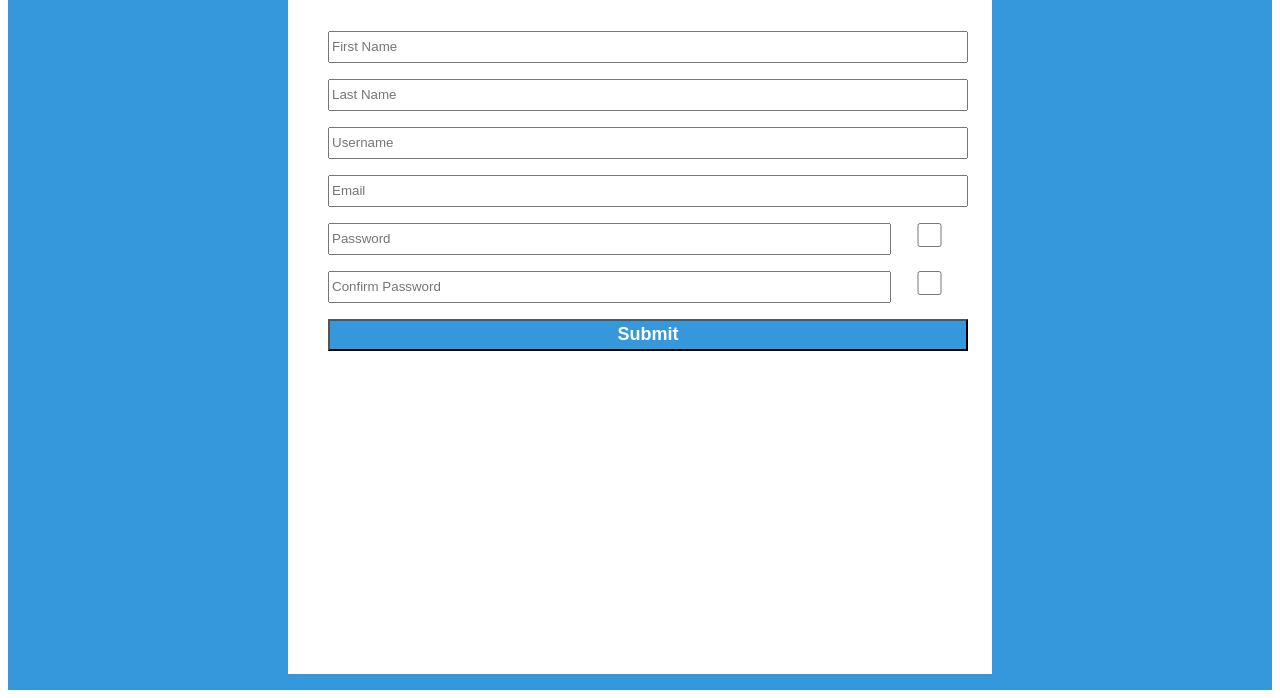
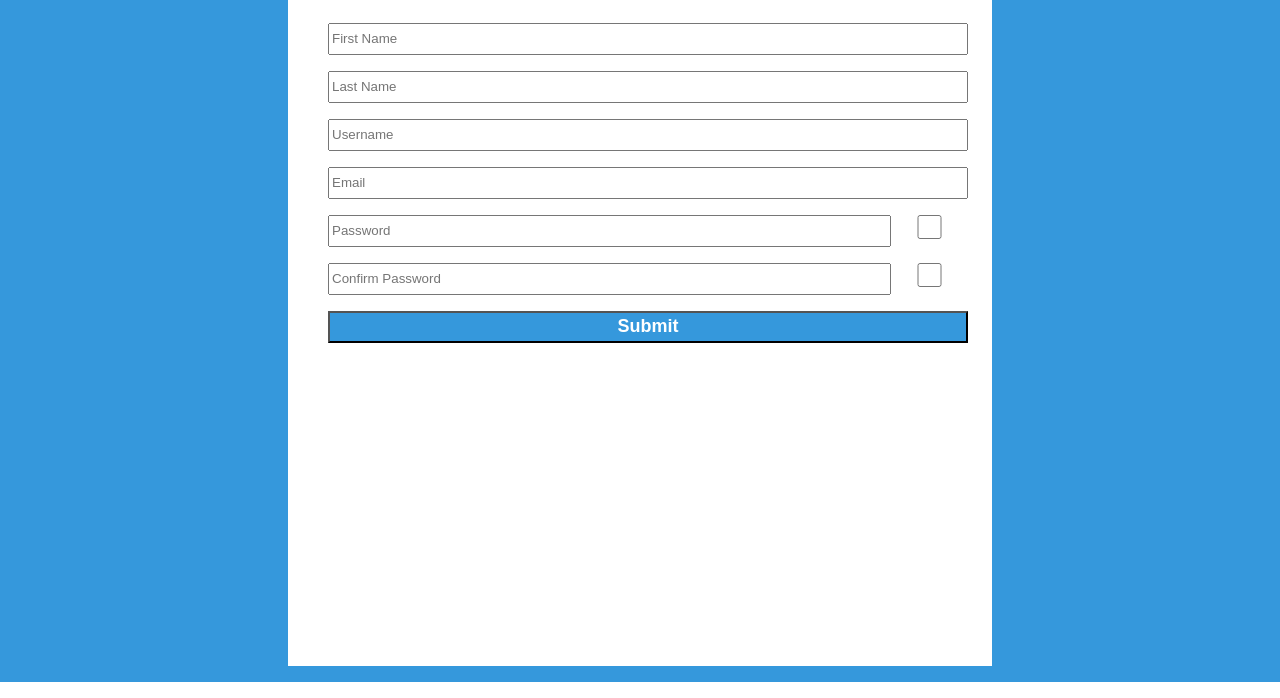
Before and after one commit to karishmarajput/signup, a plain HTML site: page index.html in a window 1280 px wide. Shown: the part 118-816 px from the top of the page. Drawn offline with Linux system fonts and the light colour scheme.

Commit message:
Add style

```diff
--- a/style.css
+++ b/style.css
@@ -1,12 +1,12 @@
+body{
+    margin: 0px;
+}
 .container{
     background-color: #3598DC;
     width: 100%;
     height: 100vh;
     display: flex;
     justify-content: center;
-    padding: 0rem;
-    margin: 0rem;
-
 }
 .signup-div{
     background-color: white;
```
Also changed, not shown: index.html (line endings or trailing spaces).
